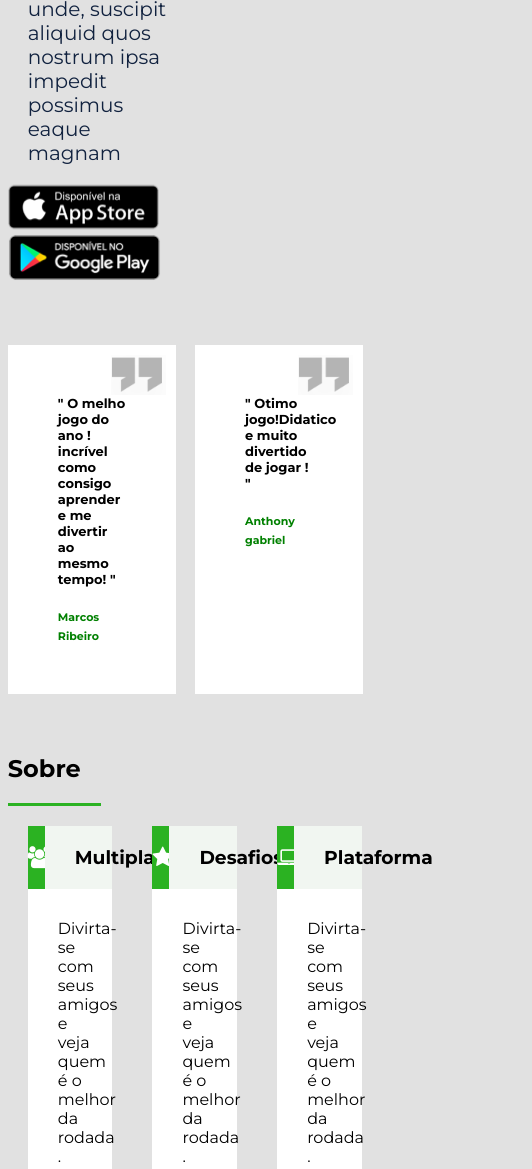
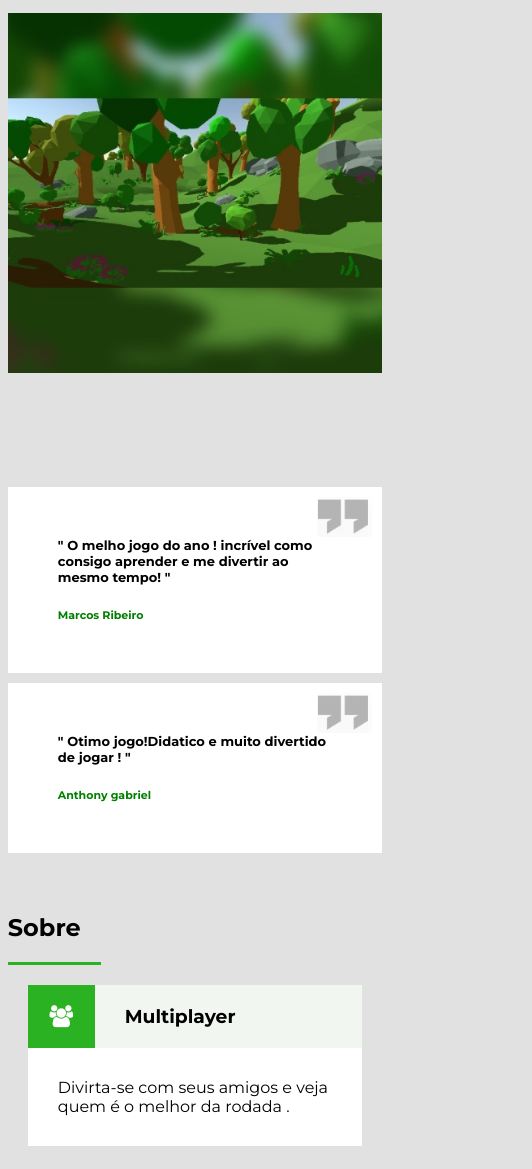
Before and after one commit to Marcsfic98/Minecron, a plain HTML site: page index.html in a window 390 px wide. Shown: the part 831-2000 px from the top of the page, 532 px wide, since content can reach past the window. Drawn offline with Linux system fonts and the light colour scheme.

Commit message:
realizado responsivo

```diff
--- a/css/style.css
+++ b/css/style.css
@@ -255,3 +255,16 @@ footer{
     text-align: center;
     margin-top: 20px;
 }
+
+
+
+
+
+
+@media screen and (max-width:768px) {
+    .texto_topo ,.img_topo{width: 100%; text-align: center;margin-bottom: 50px;}
+    .depoimentos_single{ width: 100%;margin-right: 0; }
+    .sobre_single{width: 100%;}
+    .menu{display: inline-block; border-top:3px solid #2bb222 ;padding: 20px 30px;}
+    .conteudo_info , .conteudo_info2{width: 100%;}
+}
```
